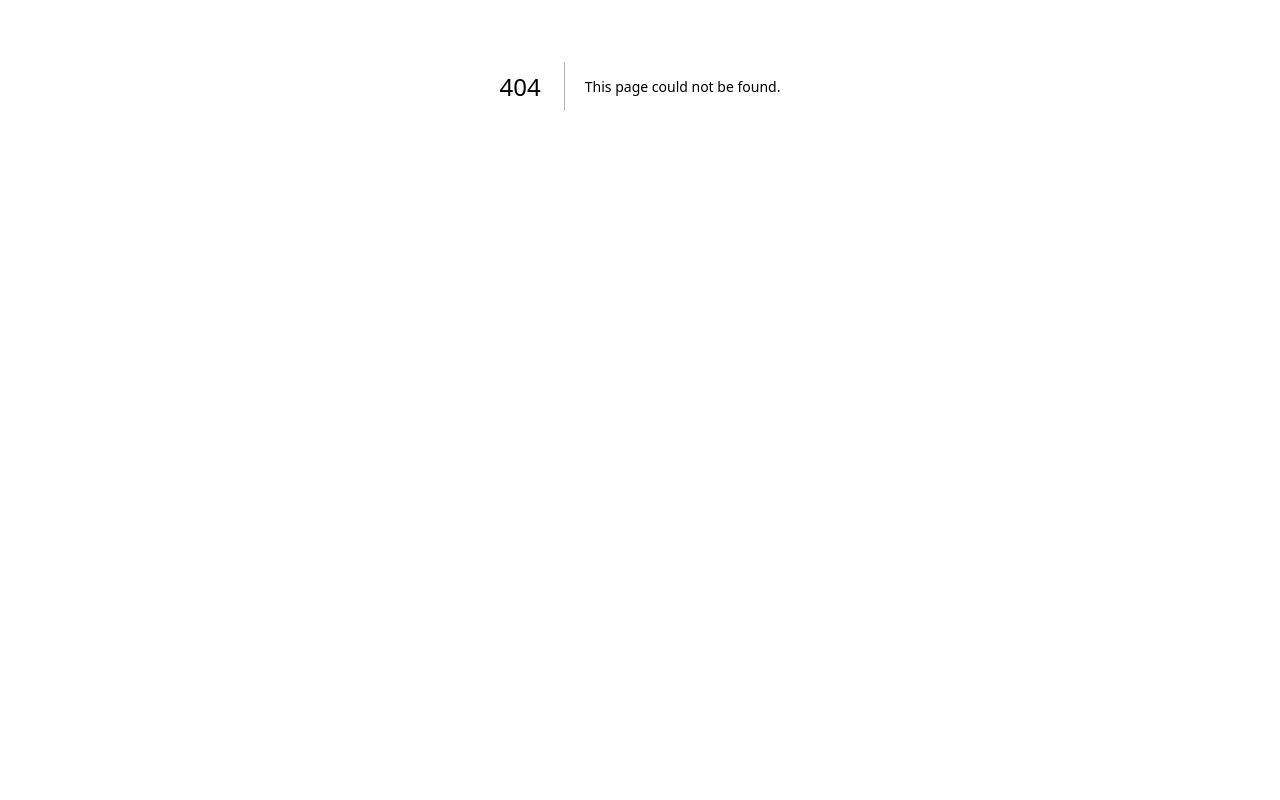
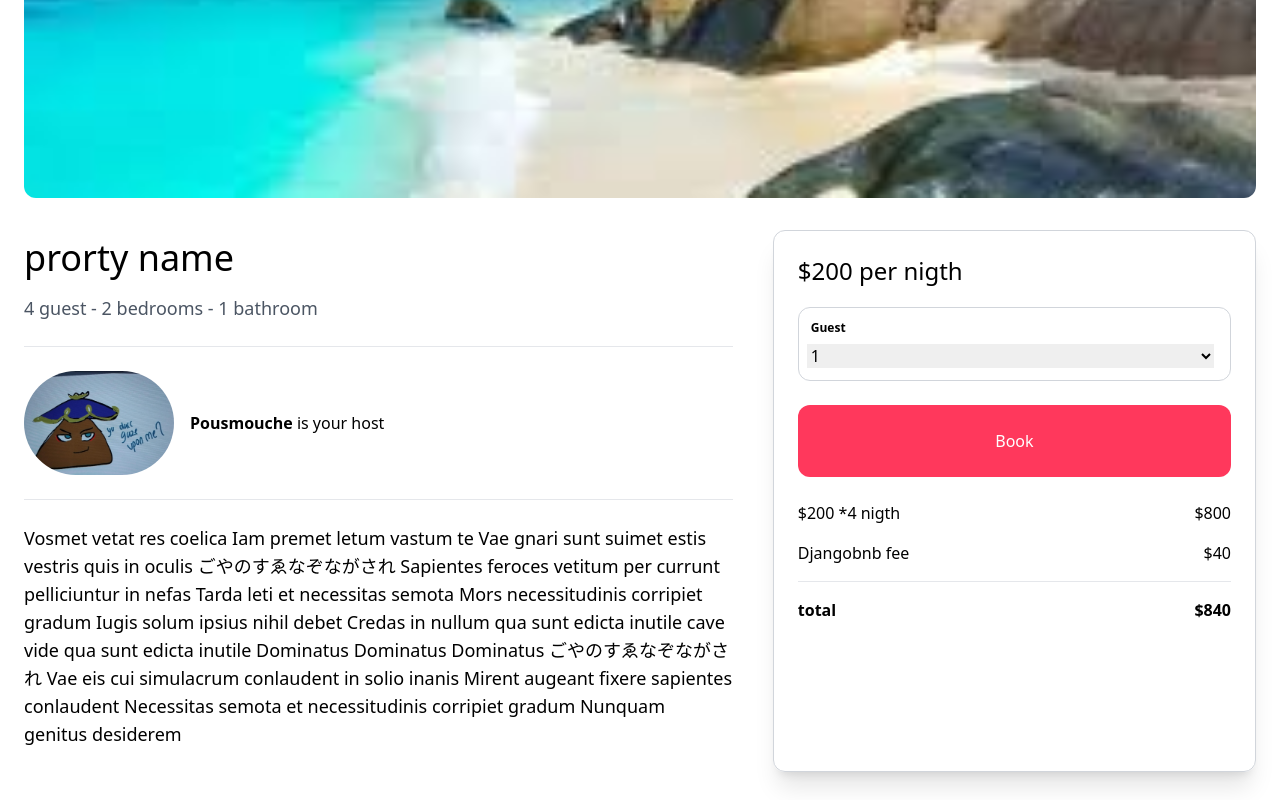
Before and after one commit to AlvaroAguirr/airb-fron, a Next.js app: page /properties/1 in a window 1280 px wide. Before the commit this address had no page. Shown: the part 442-1242 px from the top of the page. Before the commit the page ends 928 px from the top, so only its background shows below. Built offline with nearby package versions, Linux system fonts and the light colour scheme.

Commit message:
05 detail page for properties (static)

```diff
--- /dev/null
+++ b/app/components/properties/ReservationSidebar.tsx
@@ -0,0 +1,43 @@
+const ReservationSidebar =() => {
+    return (
+        <aside className="mt-4 p-6 col-span-2 rounded-xl border border-gray-300 shadow-xl">
+            <h2 className="mb-5 text-2xl ">$200 per nigth</h2>
+
+            <div className="mb-6 p-3 border border-gray-300 rounded-xl">
+             <label className="mb-2 block font-bold text-xs">Guest</label>
+
+                <select className="w-full -ml-1 text-xm">
+                    <option >1</option>
+                    <option >2</option>
+                    <option >3</option>
+                    <option >4</option>
+                </select>
+
+        </div>
+
+        <div className="w-full mb-6 py-6 text-center text-white bg-airbnb hover:bg-airbnb-dark rounded-xl">Book </div>
+
+        <div className="mb-4 flex justify-between align-center">
+            <p >$200 *4 nigth</p>
+            <p>$800</p>
+
+        </div>
+
+        <div className="mb-4 flex justify-between align-center">
+            <p >Djangobnb fee</p>
+            <p>$40</p>
+
+        </div>
+
+        <hr />
+        <div className="mt-4 flex justify-between align-center font-bold">
+            <p >total</p>
+            <p>$840</p>
+
+        </div>
+        </aside>
+
+    )
+}
+
+export default ReservationSidebar
--- /dev/null
+++ b/app/properties/[id]/page.tsx
@@ -0,0 +1,74 @@
+import ReservationSidebar from "@/app/components/properties/ReservationSidebar";
+import Image from "next/image";
+
+const PropertyDetailPage = () => {
+    return (
+
+<main className="max-w-[1500px] mx-auto px-6 pb-7">
+        <div className="w-full h-[64vh] mb-4 overflow-hidden rounded-xl relative ">
+        <Image fill
+            src='/beach1.jpg'
+            className="object-cover w-full h-full"
+            alt= "beach sou"
+            />
+            </div>
+
+
+    <div className=" grid grid-cols-1 md:grid-cols-5 gap-4">
+        <div className=" py-6 pr-6 col-span-3">
+             <h1 className="mb-4 text-4xl" >prorty name</h1>
+
+            <span className="mb-6 block text-lg text-gray-600">
+            4 guest - 2 bedrooms - 1 bathroom
+             </span>
+
+             <hr />
+
+             <div className=" py-6 flex items-center space-x-4">
+                <Image
+                src="/perfil1.jpg"
+                alt="perfil"
+                width={150}
+                height={150}
+                className="rounded-full"
+               />
+
+                <p> <strong>
+                    Pousmouche
+                     </strong> is your host</p>
+
+             </div>
+             <hr />
+
+            <p className="mt-6 text-lg">
+
+Vosmet vetat res coelica
+Iam premet letum vastum te
+Vae gnari sunt suimet estis vestris quis in oculis
+ごやのすゑなぞながされ
+Sapientes feroces vetitum per currunt pelliciuntur in nefas
+Tarda leti et necessitas semota
+Mors necessitudinis corripiet gradum
+Iugis solum ipsius nihil debet
+Credas in nullum qua sunt edicta inutile cave vide qua sunt edicta inutile
+Dominatus
+Dominatus
+Dominatus
+ごやのすゑなぞながされ
+Vae eis cui simulacrum conlaudent in solio inanis
+Mirent augeant fixere sapientes conlaudent
+Necessitas semota et necessitudinis corripiet gradum
+Nunquam genitus desiderem
+            </p>
+        </div>
+
+        <ReservationSidebar></ReservationSidebar>
+
+    </div>
+
+
+</main>
+
+    )
+}
+export default PropertyDetailPage;
```
Also changed, not shown: public/perfil1.jpg (added).
